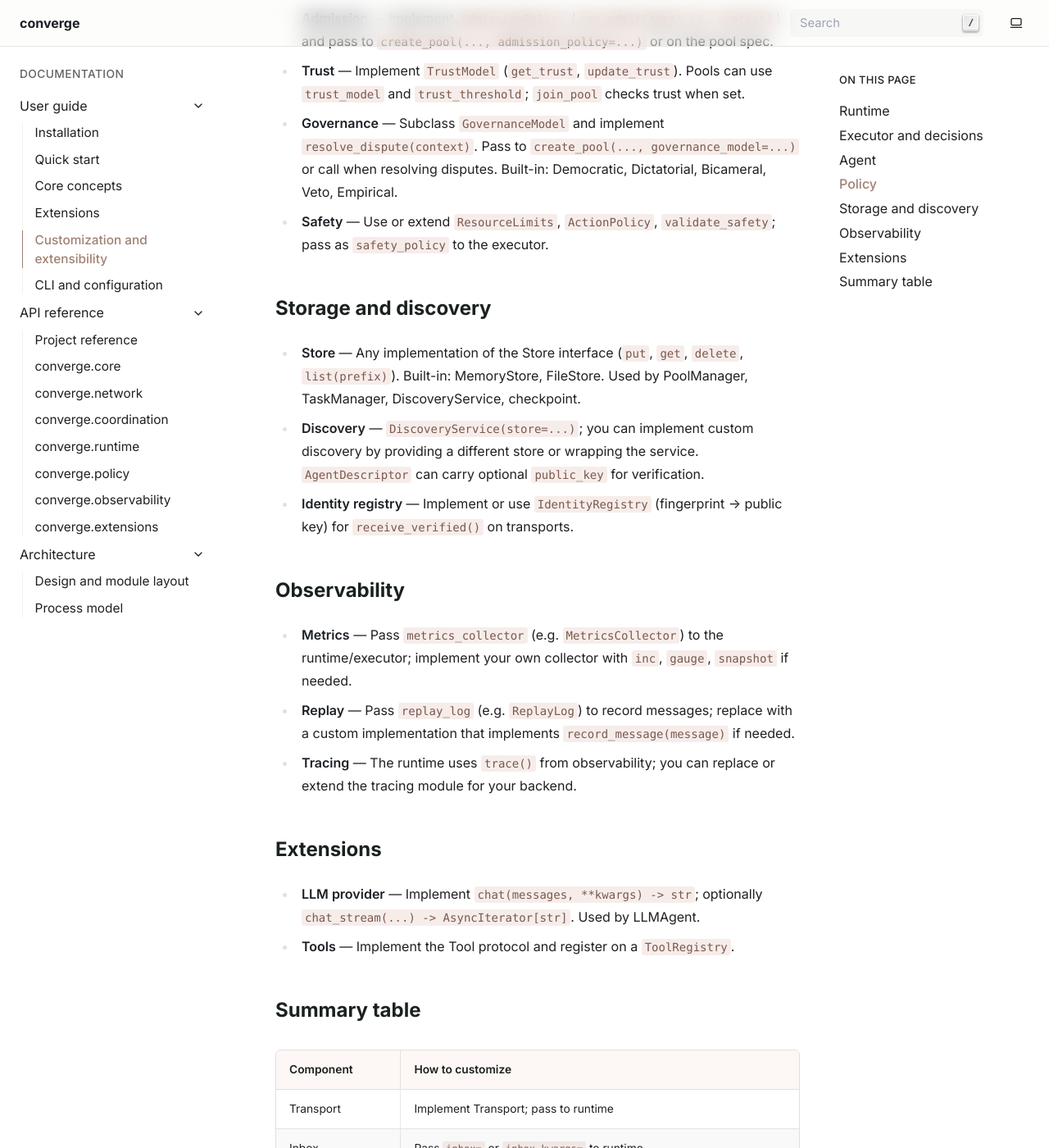
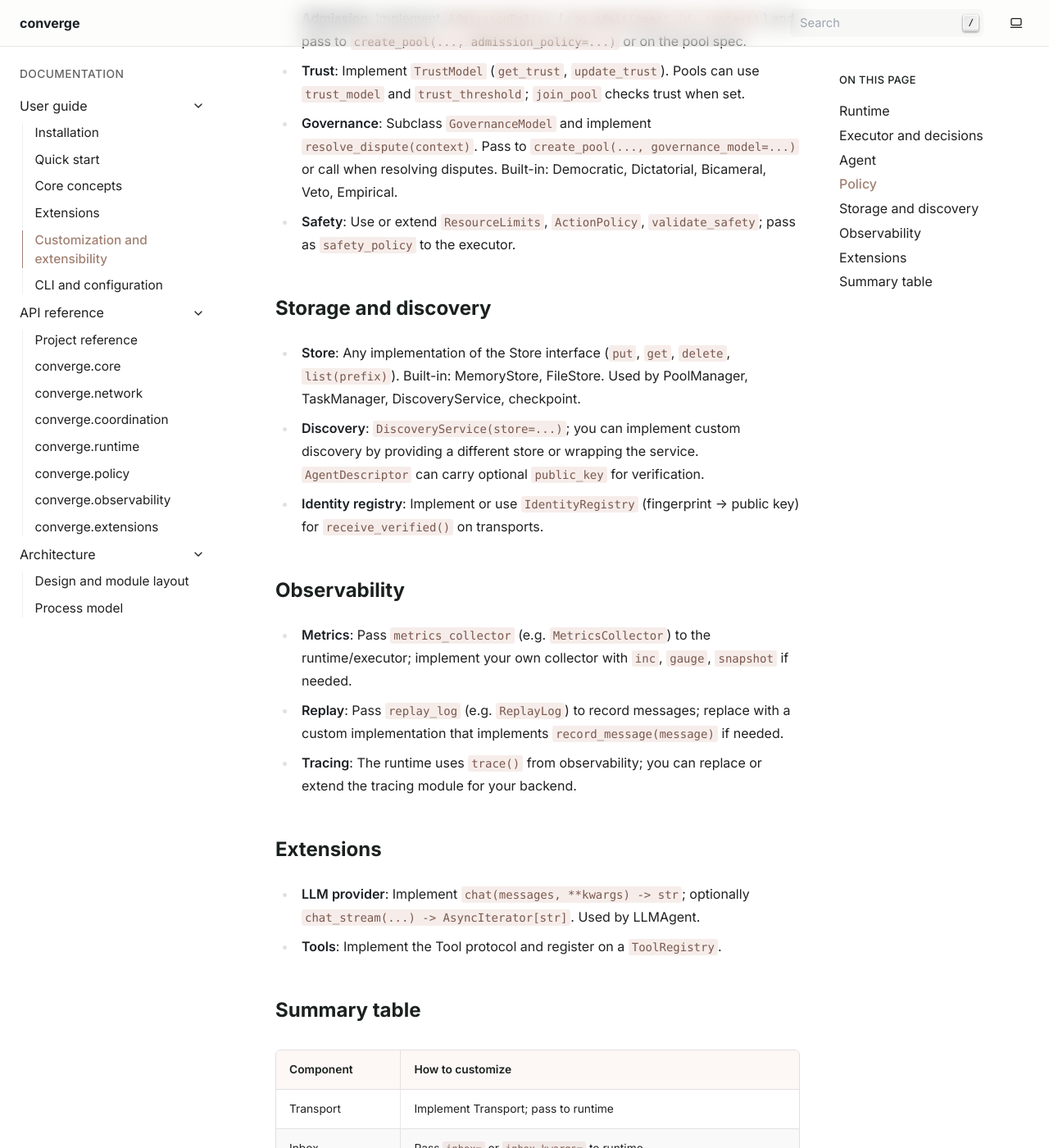
Before and after one commit to gsbm/converge, a Sphinx documentation site: the page built from docs/user_guide/customization.md, in a window 1280 px wide and 1400 px high, scrolled down 1736 px. Shown: the whole window at 82% size. Built offline with Sphinx 7.4.7, drawn with Linux system fonts in a browser that asks for light colours; some of the changed text lies outside the part shown.

Commit message:
Update docs

```diff
--- a/docs/user_guide/customization.md
+++ b/docs/user_guide/customization.md
@@ -4,48 +4,48 @@ The framework is designed so that most components can be replaced or extended fo
 
 ## Runtime
 
-- **Transport** — Use any implementation of the Transport interface (`start`, `stop`, `send(message)`, `receive()`). Built-in: Local, TCP, WebSocket (optional). Pass to `AgentRuntime(transport=...)`.
-- **Inbox** — Default `Inbox` supports `maxsize` and `drop_when_full`. To customize: pass `inbox=your_inbox` to `AgentRuntime`. Your object must implement `async push(message)` and `poll(batch_size=10) -> list`. Or pass `inbox_kwargs={"maxsize": 100, "drop_when_full": True}` to configure the default Inbox.
-- **Scheduler** — Default event-driven scheduler can be replaced with `scheduler=your_scheduler`. Your object must implement `notify()` and `async wait_for_work(timeout) -> bool`.
-- **Executor** — Two options:
+- **Transport**: Use any implementation of the Transport interface (`start`, `stop`, `send(message)`, `receive()`). Built-in: Local, TCP, WebSocket (optional). Pass to `AgentRuntime(transport=...)`.
+- **Inbox**: Default `Inbox` supports `maxsize` and `drop_when_full`. To customize: pass `inbox=your_inbox` to `AgentRuntime`. Your object must implement `async push(message)` and `poll(batch_size=10) -> list`. Or pass `inbox_kwargs={"maxsize": 100, "drop_when_full": True}` to configure the default Inbox.
+- **Scheduler**: Default event-driven scheduler can be replaced with `scheduler=your_scheduler`. Your object must implement `notify()` and `async wait_for_work(timeout) -> bool`.
+- **Executor**: Two options:
   - **executor_factory**: Callable `(agent_id, network, task_manager, pool_manager, **kwargs) -> Executor`. The runtime calls it each run loop to get the executor. Use for a fully custom executor.
   - **executor_kwargs**: Dict of kwargs passed to the default `StandardExecutor` (e.g. `custom_handlers`, `safety_policy`, `bidding_protocols`). Ignored if `executor_factory` is set.
-- **Other runtime options** — `pool_manager`, `task_manager`, `metrics_collector`, `discovery_service`, `agent_descriptor`, `identity_registry`, `replay_log`, `tool_registry`, `checkpoint_store`, `checkpoint_interval_sec` are all optional and configurable.
+- **Other runtime options**: `pool_manager`, `task_manager`, `metrics_collector`, `discovery_service`, `agent_descriptor`, `identity_registry`, `replay_log`, `tool_registry`, `checkpoint_store`, `checkpoint_interval_sec` are all optional and configurable.
 
 ## Executor and decisions
 
-- **Custom decision types** — Define a new `Decision` subclass and register an async handler with `StandardExecutor(..., custom_handlers={MyDecision: my_async_handler})`. The handler receives the decision instance; run your logic and return. You can also pass `executor_kwargs={"custom_handlers": {...}}` when constructing the runtime.
-- **Safety** — `safety_policy=(ResourceLimits, ActionPolicy)` to restrict decision types and validate task resources.
-- **Coordination** — Optional `bidding_protocols`, `negotiation_protocol`, `delegation_protocol`, `votes_store` for built-in decision types.
-- **Tools** — `tool_registry` (ToolRegistry) for `InvokeTool`; implement the Tool protocol (`name`, `run(params)`).
+- **Custom decision types**: Define a new `Decision` subclass and register an async handler with `StandardExecutor(..., custom_handlers={MyDecision: my_async_handler})`. The handler receives the decision instance; run your logic and return. You can also pass `executor_kwargs={"custom_handlers": {...}}` when constructing the runtime.
+- **Safety**: `safety_policy=(ResourceLimits, ActionPolicy)` to restrict decision types and validate task resources.
+- **Coordination**: Optional `bidding_protocols`, `negotiation_protocol`, `delegation_protocol`, `votes_store` for built-in decision types.
+- **Tools**: `tool_registry` (ToolRegistry) for `InvokeTool`; implement the Tool protocol (`name`, `run(params)`).
 
 ## Agent
 
-- **Subclass Agent** — Override `decide(messages, tasks)`, `on_start`, `on_stop`, `on_tick`, `sign_message` as needed. The runtime only requires an object with `id` (and optionally `capabilities`, `topics` for discovery/scoping).
+- **Subclass Agent**: Override `decide(messages, tasks)`, `on_start`, `on_stop`, `on_tick`, `sign_message` as needed. The runtime only requires an object with `id` (and optionally `capabilities`, `topics` for discovery/scoping).
 
 ## Policy
 
-- **Admission** — Implement `AdmissionPolicy` (`can_admit(agent_id, context)`) and pass to `create_pool(..., admission_policy=...)` or on the pool spec.
-- **Trust** — Implement `TrustModel` (`get_trust`, `update_trust`). Pools can use `trust_model` and `trust_threshold`; `join_pool` checks trust when set.
-- **Governance** — Subclass `GovernanceModel` and implement `resolve_dispute(context)`. Pass to `create_pool(..., governance_model=...)` or call when resolving disputes. Built-in: Democratic, Dictatorial, Bicameral, Veto, Empirical.
-- **Safety** — Use or extend `ResourceLimits`, `ActionPolicy`, `validate_safety`; pass as `safety_policy` to the executor.
+- **Admission**: Implement `AdmissionPolicy` (`can_admit(agent_id, context)`) and pass to `create_pool(..., admission_policy=...)` or on the pool spec.
+- **Trust**: Implement `TrustModel` (`get_trust`, `update_trust`). Pools can use `trust_model` and `trust_threshold`; `join_pool` checks trust when set.
+- **Governance**: Subclass `GovernanceModel` and implement `resolve_dispute(context)`. Pass to `create_pool(..., governance_model=...)` or call when resolving disputes. Built-in: Democratic, Dictatorial, Bicameral, Veto, Empirical.
+- **Safety**: Use or extend `ResourceLimits`, `ActionPolicy`, `validate_safety`; pass as `safety_policy` to the executor.
 
 ## Storage and discovery
 
-- **Store** — Any implementation of the Store interface (`put`, `get`, `delete`, `list(prefix)`). Built-in: MemoryStore, FileStore. Used by PoolManager, TaskManager, DiscoveryService, checkpoint.
-- **Discovery** — `DiscoveryService(store=...)`; you can implement custom discovery by providing a different store or wrapping the service. `AgentDescriptor` can carry optional `public_key` for verification.
-- **Identity registry** — Implement or use `IdentityRegistry` (fingerprint → public key) for `receive_verified()` on transports.
+- **Store**: Any implementation of the Store interface (`put`, `get`, `delete`, `list(prefix)`). Built-in: MemoryStore, FileStore. Used by PoolManager, TaskManager, DiscoveryService, checkpoint.
+- **Discovery**: `DiscoveryService(store=...)`; you can implement custom discovery by providing a different store or wrapping the service. `AgentDescriptor` can carry optional `public_key` for verification.
+- **Identity registry**: Implement or use `IdentityRegistry` (fingerprint → public key) for `receive_verified()` on transports.
 
 ## Observability
 
-- **Metrics** — Pass `metrics_collector` (e.g. `MetricsCollector`) to the runtime/executor; implement your own collector with `inc`, `gauge`, `snapshot` if needed.
-- **Replay** — Pass `replay_log` (e.g. `ReplayLog`) to record messages; replace with a custom implementation that implements `record_message(message)` if needed.
-- **Tracing** — The runtime uses `trace()` from observability; you can replace or extend the tracing module for your backend.
+- **Metrics**: Pass `metrics_collector` (e.g. `MetricsCollector`) to the runtime/executor; implement your own collector with `inc`, `gauge`, `snapshot` if needed.
+- **Replay**: Pass `replay_log` (e.g. `ReplayLog`) to record messages; replace with a custom implementation that implements `record_message(message)` if needed.
+- **Tracing**: The runtime uses `trace()` from observability; you can replace or extend the tracing module for your backend.
 
 ## Extensions
 
-- **LLM provider** — Implement `chat(messages, **kwargs) -> str`; optionally `chat_stream(...) -> AsyncIterator[str]`. Used by LLMAgent.
-- **Tools** — Implement the Tool protocol and register on a `ToolRegistry`.
+- **LLM provider**: Implement `chat(messages, **kwargs) -> str`; optionally `chat_stream(...) -> AsyncIterator[str]`. Used by LLMAgent.
+- **Tools**: Implement the Tool protocol and register on a `ToolRegistry`.
 
 ## Summary table
 
```
Also changed, not shown: docs/index.md (+3 -3 lines).
